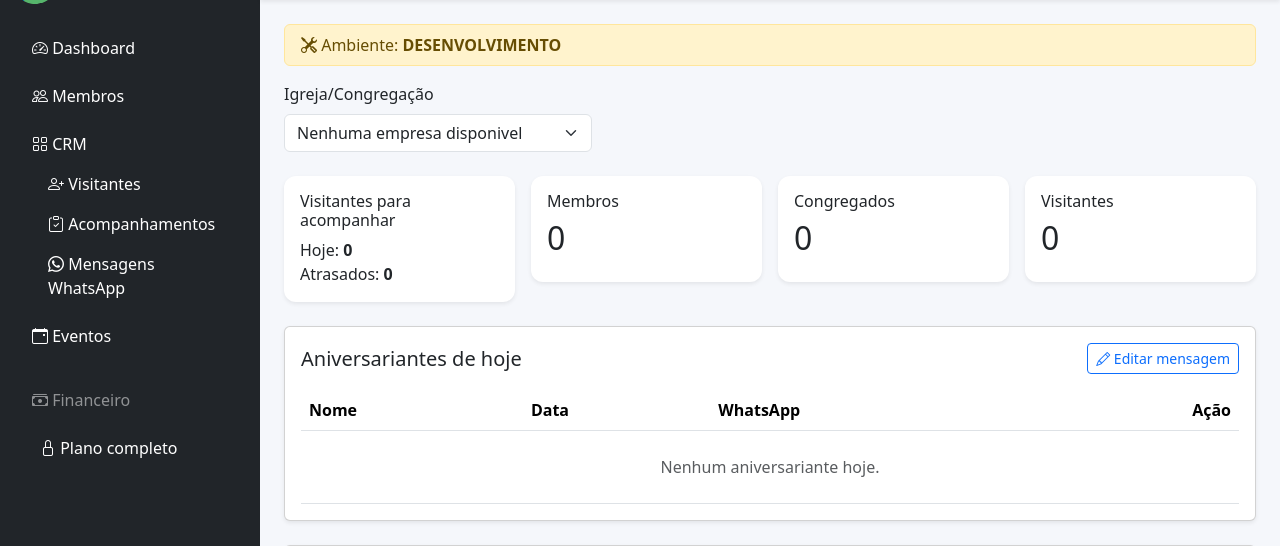
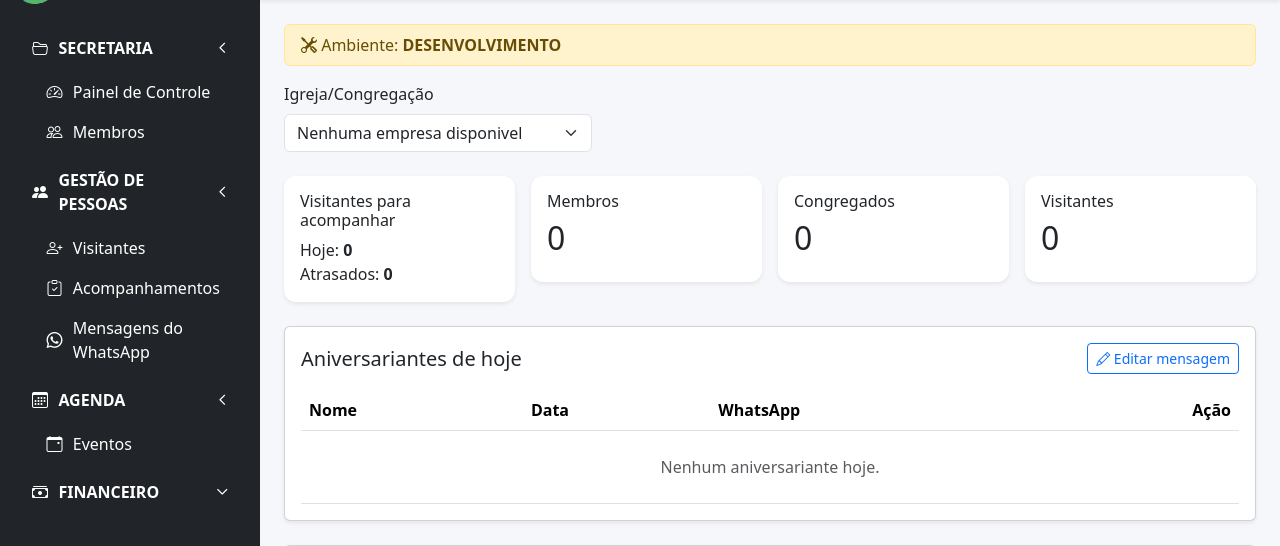
Before and after one commit to JoseFGJunior/igreja_crm, a Django app: page /dashboard/ in a window 1280 px wide. Shown: the part 47-593 px from the top of the page. Run offline with Django 5.2, Linux system fonts and the light colour scheme; the visitor is signed in with stand-in values (Sample User, id 1); data that the repository does not hold is empty; parts of the project's set-up code (start-up, migrations or seed data) failed here and were passed over; some libraries are stand-ins or nearby versions.

Commit message:
Reorganiza menu lateral por áreas

```diff
--- a/static/css/style.css
+++ b/static/css/style.css
@@ -162,3 +162,48 @@ body {
         width: 100%;
     }
 }
+
+.sidebar-section summary {
+    list-style: none;
+    cursor: pointer;
+}
+
+.sidebar-section summary::-webkit-details-marker {
+    display: none;
+}
+
+.sidebar-section-toggle {
+    display: flex;
+    align-items: center;
+    gap: 0.65rem;
+    font-weight: 700;
+    text-transform: uppercase;
+}
+
+.sidebar-section-toggle::after {
+    content: '\f282';
+    margin-left: auto;
+    font-family: bootstrap-icons;
+    font-size: 0.75rem;
+    transition: transform 0.2s ease;
+}
+
+.sidebar-section[open] .sidebar-section-toggle::after {
+    transform: rotate(90deg);
+}
+
+.sidebar-section-items {
+    padding: 0.25rem 0 0 0.9rem;
+}
+
+.sidebar-section-items .nav-link {
+    display: flex;
+    align-items: center;
+    gap: 0.65rem;
+    border-radius: 0.375rem;
+}
+
+.sidebar-section-items .nav-link:hover,
+.sidebar-section-toggle:hover {
+    background-color: rgba(255, 255, 255, 0.1);
+}
--- a/templates/base/sidebar.html
+++ b/templates/base/sidebar.html
@@ -1,126 +1,63 @@
 <aside id="app-sidebar" class="sidebar bg-dark text-white p-3">
-
     <div class="d-flex justify-content-between align-items-center mb-4">
         <div class="sidebar-brand">
             <span class="sidebar-brand-mark"><i class="bi bi-heart"></i></span>
-            <span>
-                <strong>Elo Perfeito</strong>
-                <small>PARCEIROS EM MISSÃO</small>
-            </span>
+            <span><strong>Elo Perfeito</strong><small>PARCEIROS EM MISSÃO</small></span>
+        </div>
+        <button class="btn btn-sm btn-outline-light sidebar-close" type="button" data-sidebar-close aria-label="Fechar menu"><i class="bi bi-x-lg"></i></button>
     </div>
 
-        <button
-            class="btn btn-sm btn-outline-light sidebar-close"
-            type="button"
-            data-sidebar-close
-            aria-label="Fechar menu"
-        >
-            <i class="bi bi-x-lg"></i>
-        </button>
+    <nav aria-label="Navegação principal">
+        <ul class="nav flex-column gap-2">
+            <li class="nav-item">
+                <details class="sidebar-section" open>
+                    <summary class="nav-link sidebar-section-toggle text-white"><i class="bi bi-folder2-open"></i> Secretaria</summary>
+                    <div class="sidebar-section-items">
+                        <a href="{% url 'dashboard' %}" class="nav-link text-white"><i class="bi bi-speedometer2"></i> Painel de Controle</a>
+                        {% if perms.membros.view_membro or perms.membros.add_membro or perms.membros.change_membro or perms.membros.delete_membro %}
+                            <a href="{% if perms.membros.view_membro %}{% url 'membro_list' %}{% else %}{% url 'membro_create' %}{% endif %}" class="nav-link text-white"><i class="bi bi-people"></i> Membros</a>
+                        {% endif %}
                     </div>
-
-    <ul class="nav flex-column">
-
-        <li class="nav-item mb-2">
-            <a href="{% url 'dashboard' %}" class="nav-link text-white">
-                <i class="bi bi-speedometer2"></i>
-                Dashboard
-            </a>
+                </details>
             </li>
 
-        {% if perms.membros.view_membro or perms.membros.add_membro or perms.membros.change_membro or perms.membros.delete_membro %}
-            <li class="nav-item mb-2">
-                <a href="{% if perms.membros.view_membro %}{% url 'membro_list' %}{% else %}{% url 'membro_create' %}{% endif %}" class="nav-link text-white">
-                    <i class="bi bi-people"></i>
-                    Membros
-                </a>
+            {% if perms.membros.view_membro or perms.membros.add_membro or perms.membros.change_membro %}
+                <li class="nav-item">
+                    <details class="sidebar-section" open>
+                        <summary class="nav-link sidebar-section-toggle text-white"><i class="bi bi-people-fill"></i> Gestão de Pessoas</summary>
+                        <div class="sidebar-section-items">
+                            <a href="{% if perms.membros.view_membro %}{% url 'visitante_dashboard' %}{% else %}{% url 'visitante_create' %}{% endif %}" class="nav-link text-white"><i class="bi bi-person-plus"></i> Visitantes</a>
+                            {% if perms.membros.view_membro %}<a href="{% url 'visitante_acompanhamentos' %}" class="nav-link text-white"><i class="bi bi-clipboard-check"></i> Acompanhamentos</a>{% endif %}
+                            {% if perms.membros.change_membro %}<a href="{% url 'visitante_mensagens' %}" class="nav-link text-white"><i class="bi bi-whatsapp"></i> Mensagens do WhatsApp</a>{% endif %}
+                        </div>
+                    </details>
                 </li>
             {% endif %}
 
-        {% if perms.membros.view_membro or perms.membros.add_membro or perms.membros.change_membro %}
-            <li class="nav-item mb-2">
-                <span class="nav-link text-white">
-                    <i class="bi bi-grid"></i>
-                    CRM
-                </span>
-                <div class="ps-3">
-                    <a href="{% if perms.membros.view_membro %}{% url 'visitante_dashboard' %}{% else %}{% url 'visitante_create' %}{% endif %}" class="nav-link text-white">
-                        <i class="bi bi-person-plus"></i>
-                        Visitantes
-                    </a>
-                    {% if perms.membros.view_membro %}
-                        <a href="{% url 'visitante_acompanhamentos' %}" class="nav-link text-white">
-                            <i class="bi bi-clipboard-check"></i>
-                            Acompanhamentos
-                        </a>
+            <li class="nav-item">
+                <details class="sidebar-section" open>
+                    <summary class="nav-link sidebar-section-toggle text-white"><i class="bi bi-calendar3"></i> Agenda</summary>
+                    <div class="sidebar-section-items"><a href="{% url 'eventos_calendario' %}" class="nav-link text-white"><i class="bi bi-calendar-event"></i> Eventos</a></div>
+                </details>
+            </li>
+
+            <li class="nav-item">
+                <details class="sidebar-section">
+                    <summary class="nav-link sidebar-section-toggle text-white"><i class="bi bi-cash-stack"></i> Financeiro</summary>
+                    <div class="sidebar-section-items">
+                        {% if plano_completo_ativo %}
+                            {% if perms.financeiro.view_lancamentofinanceiro %}
+                                <a href="{% url 'financeiro_dashboard' %}" class="nav-link text-white"><i class="bi bi-graph-up"></i> Dashboard</a>
+                                <a href="{% url 'financeiro_entrada_list' %}" class="nav-link text-white"><i class="bi bi-arrow-down-circle"></i> Entradas</a>
+                                <a href="{% url 'financeiro_conta_pagar_list' %}" class="nav-link text-white"><i class="bi bi-arrow-up-circle"></i> Contas a pagar</a>
                             {% endif %}
-                    {% if perms.membros.change_membro %}
-                        <a href="{% url 'visitante_mensagens' %}" class="nav-link text-white">
-                            <i class="bi bi-whatsapp"></i>
-                            Mensagens WhatsApp
-                        </a>
+                            {% if perms.financeiro.view_fechamentofinanceiromensal %}<a href="{% url 'financeiro_fechamento_mensal' %}" class="nav-link text-white"><i class="bi bi-calendar-check"></i> Fechamento mensal</a>{% endif %}
+                        {% else %}
+                            <a href="{% url 'financeiro_dashboard' %}" class="nav-link text-white"><i class="bi bi-lock"></i> Plano completo</a>
                         {% endif %}
                     </div>
+                </details>
             </li>
-        {% endif %}
-
-
-        <li class="nav-item mb-2">
-            <a href="{% url 'eventos_calendario' %}" class="nav-link text-white">
-                <i class="bi bi-calendar-event"></i>
-                Eventos
-            </a>
-        </li>
-
-        <li class="nav-item mt-3 mb-2">
-            <span class="nav-link text-white-50">
-                <i class="bi bi-cash-stack"></i>
-                Financeiro
-            </span>
-        </li>
-
-        {% if plano_completo_ativo %}
-
-            {% if perms.financeiro.view_lancamentofinanceiro %}<li class="nav-item mb-2">
-                <a href="{% url 'financeiro_dashboard' %}" class="nav-link text-white ps-4">
-                    <i class="bi bi-graph-up"></i>
-                    Dashboard
-                </a>
-            </li>{% endif %}
-
-            {% if perms.financeiro.view_lancamentofinanceiro %}<li class="nav-item mb-2">
-                <a href="{% url 'financeiro_entrada_list' %}" class="nav-link text-white ps-4">
-                    <i class="bi bi-arrow-down-circle"></i>
-                    Entradas
-                </a>
-            </li>{% endif %}
-
-            {% if perms.financeiro.view_lancamentofinanceiro %}<li class="nav-item mb-2">
-                <a href="{% url 'financeiro_conta_pagar_list' %}" class="nav-link text-white ps-4">
-                    <i class="bi bi-arrow-up-circle"></i>
-                    Contas a pagar
-                </a>
-            </li>{% endif %}
-
-            {% if perms.financeiro.view_fechamentofinanceiromensal %}<li class="nav-item mb-2">
-                <a href="{% url 'financeiro_fechamento_mensal' %}" class="nav-link text-white ps-4">
-                    <i class="bi bi-calendar-check"></i>
-                    Fechamento mensal
-                </a>
-            </li>{% endif %}
-
-        {% else %}
-
-            <li class="nav-item mb-2">
-                <a href="{% url 'financeiro_dashboard' %}" class="nav-link text-white ps-4">
-                    <i class="bi bi-lock"></i>
-                    Plano completo
-                </a>
-            </li>
-
-        {% endif %}
-
         </ul>
-
-
+    </nav>
 </aside>
```
Lines whose indentation alone changed are shown as unchanged.
